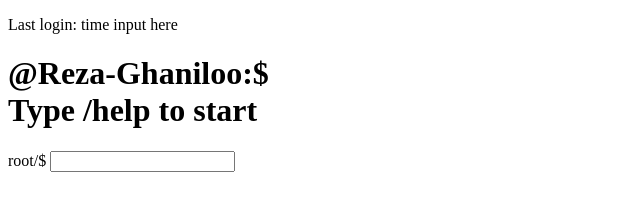
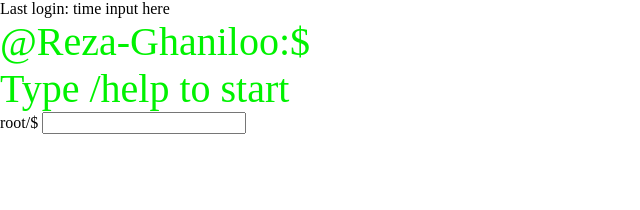
Before and after one commit to RGHANILOO/terminal, a plain HTML site: page index.html in a window 1280 px wide. Shown: the whole page, without its empty margins (0-640 px from the left). Drawn offline with Linux system fonts and the light colour scheme.

Commit message:
css resets and basic css applied and further addtion to docs

```diff
--- a/index.html
+++ b/index.html
@@ -3,6 +3,7 @@
   <head>
     <meta charset="UTF-8" />
     <meta name="viewport" content="width=device-width, initial-scale=1.0" />
+    <link rel="stylesheet" href="./styles.css">
     <title>Reza's Terminal Portfolio</title>
   </head>
   <body>
@@ -19,5 +20,6 @@
         </div>
       </div>
     </container>
+    <script src="./index.js"></script>
   </body>
 </html>
--- /dev/null
+++ b/styles.css
@@ -0,0 +1,53 @@
+/*  reset of the css and */
+*,
+*::before,
+*::after {
+  box-sizing: border-box;
+}
+
+/* remove default spacing  */
+* {
+  margin: 0;
+  padding: 0;
+  font: inherit;
+}
+html {
+  color-scheme: dark light;
+}
+
+body {
+  /* taking into accoutnt he browser banner on smaller screens */
+  min-height: 100svh;
+}
+img,
+picture,
+svg,
+video {
+  display: block;
+  max-width: 100%;
+}
+h1,
+h2,
+h3,
+h4,
+h5,
+h6 {
+  text-wrap: balance;
+}
+p,
+li {
+  max-width: var(--p-max-width, 65ch);
+  text-wrap: pretty;
+}
+/* end of reset  */
+
+/* variabele */
+
+h1{
+    color: oklch(81.18% 0.315 147.18);
+    font-family: ui-monospace;
+    font-size: 2.5rem;
+
+
+
+}
```
Also changed, not shown: index.js (added), 1 other file.
